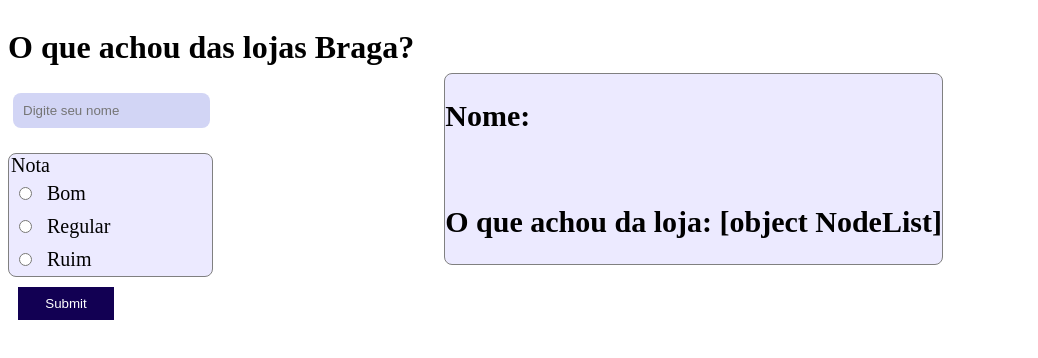
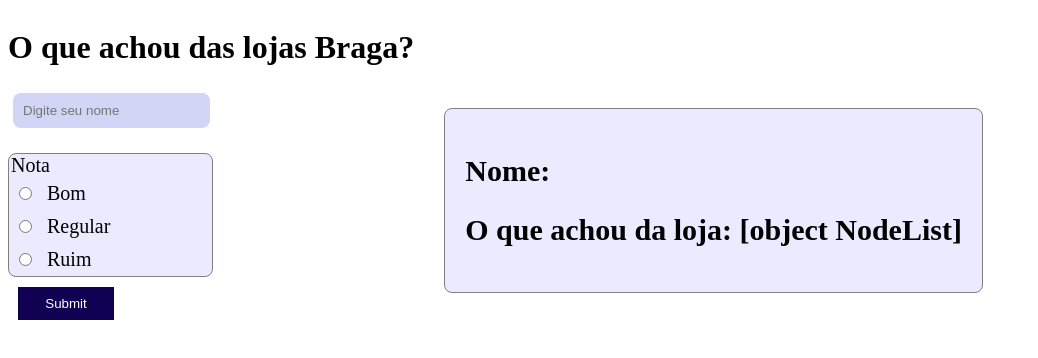
Before and after one commit to Augsto-Braga/js-alpha, a plain HTML site: page aula-004/index.html in a window 1280 px wide. Both pictures are taken after a click on the input 66 px from the left and 303 px from the top of the page. Shown: the whole page, without its empty margins (0-1038 px from the left). Drawn offline with Linux system fonts and the light colour scheme.

Commit message:
atualizaçao aula-004

```diff
--- a/aula-004/index.html
+++ b/aula-004/index.html
@@ -25,7 +25,7 @@
         </div>
         <input type="submit" class="submit" onclick="showContent()" />
       </div>
-      <div class="results"></div>
+      <div class="show"></div>
     </main>
     <script src="script.js"></script>
   </body>
--- a/aula-004/script.js
+++ b/aula-004/script.js
@@ -1,9 +1,10 @@
 const username = document.getElementById("name");
 const note = document.getElementsByName("note");
 const usersNote = [];
-const results = document.querySelector(".results");
+const show = document.querySelector(".show");
 
 function showContent() {
+  let results = document.createElement("div");
   let user = {
     name,
     note,
@@ -18,6 +19,10 @@ function showContent() {
 
   usersNote.push(user);
 
-  results.innerHTML = `<h2>Nome: ${user.name}</h2> <br />
-<h2>O que achou da loja: ${user.note}</h2>`;
+  show.appendChild(results);
+
+  results.setAttribute("class", "results");
+
+  results.innerHTML += `<h2>Nome: ${user.name}</h2>
+  <h2>O que achou da loja: ${user.note}</h2>`;
 }
--- a/aula-004/style.css
+++ b/aula-004/style.css
@@ -5,7 +5,6 @@ input {
 main {
   width: 100%;
   display: flex;
-  align-items: center;
 }
 
 main #name {
@@ -38,8 +37,15 @@ main .submit:hover {
   background-color: rgb(37, 0, 172);
 }
 
-main .results {
-  margin: 0 0 0 30px;
+main .show {
+  margin-top: 100px;
+  display: flex;
+  flex-direction: column;
+}
+
+main .show .results {
+  margin: 0 0 10px 30px;
+  padding: 20px;
   background-color: rgb(236, 234, 255);
   border: 1px solid gray;
   border-radius: 8px;
```
